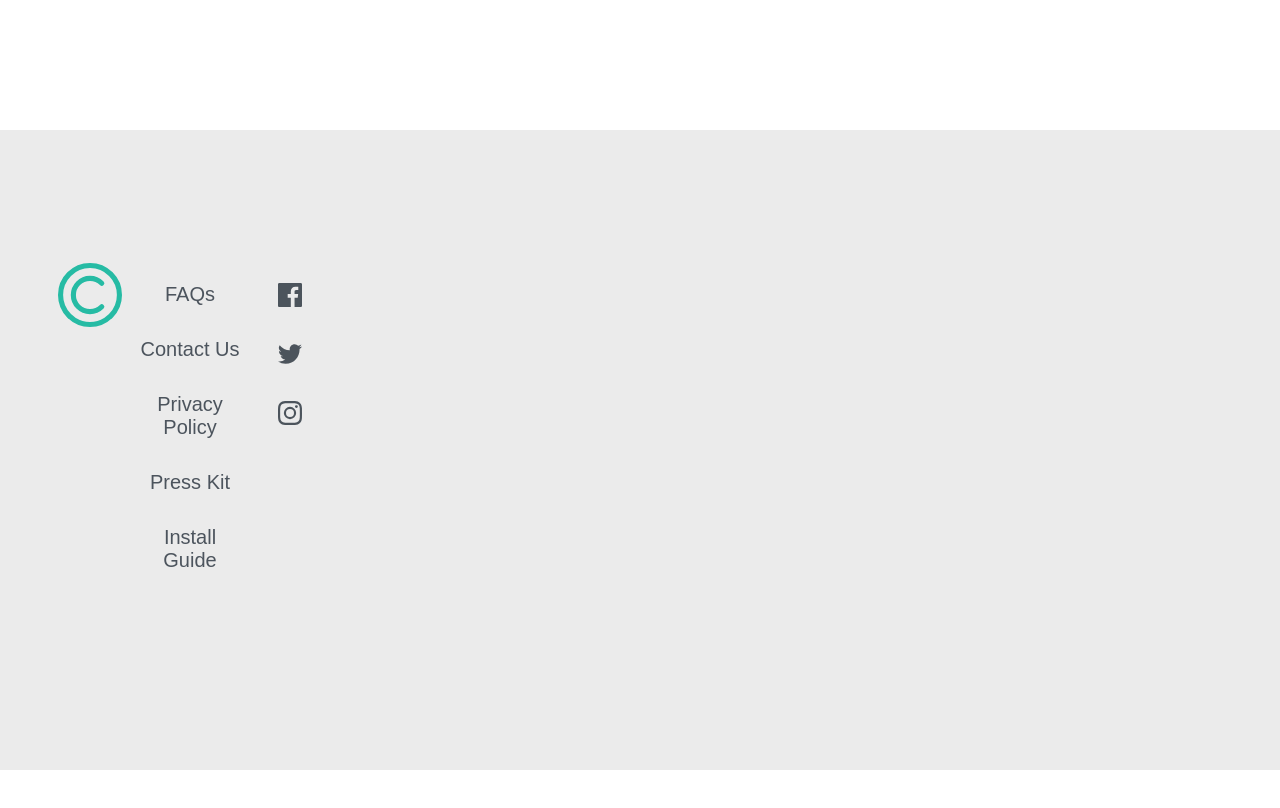
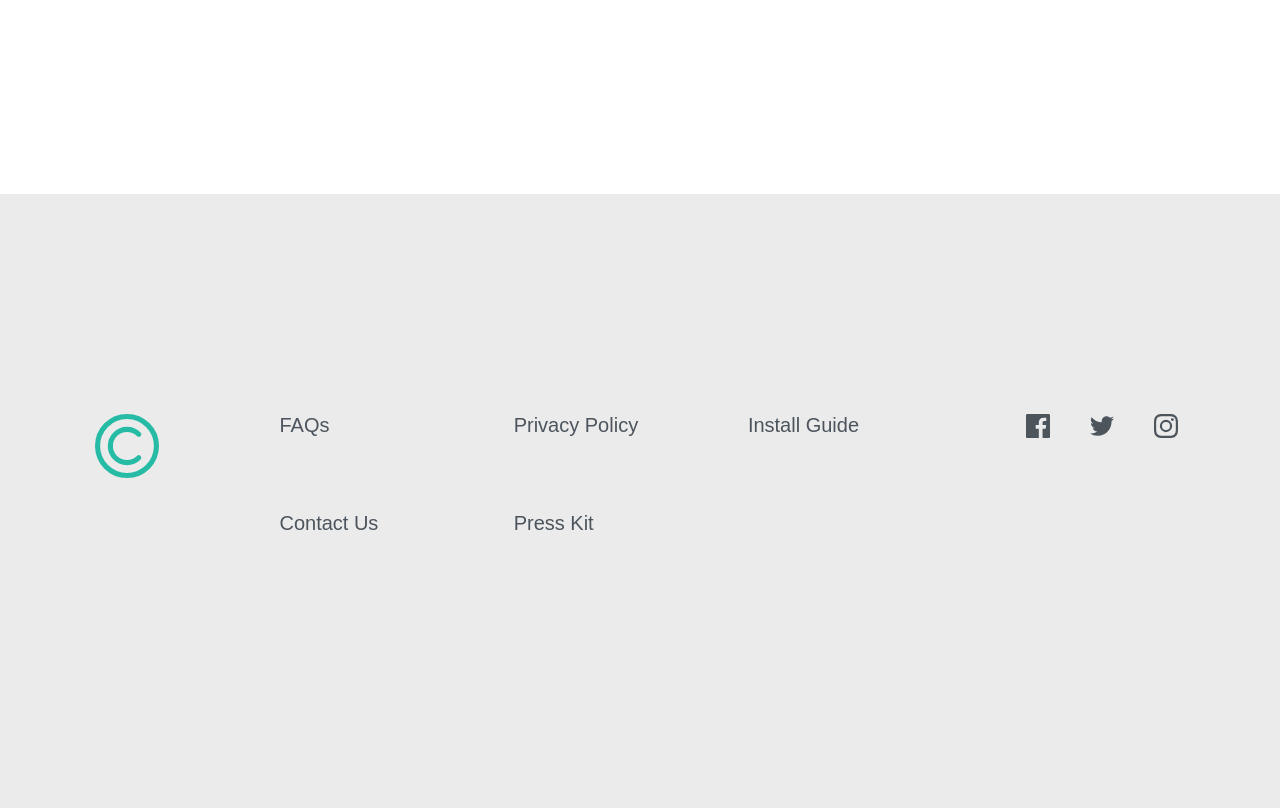
Before and after one commit to ezequielvelez/clipboard-landing-page, a website: page dev/index.html in a window 1280 px wide. Shown: the part 4000-4808 px from the top of the page. Before the commit the page ends 4770 px from the top, so only its background shows below. Drawn offline with Linux system fonts and the light colour scheme; a web font is replaced by a local one.

Commit message:
Se finalizó con el footer y se reparó el margen izquierdo del feature en tamaño lg

```diff
--- a/dev/index.html
+++ b/dev/index.html
@@ -122,8 +122,8 @@
         </p>
       </div>
     </div>
-    <!--Logos-->
-    <div class="o-container-grid o-container-grid--ac--start  o-container-grid--row--gap--xbg o-container-grid--column--gap--sm o-logos">
+    <!--Branding-->
+    <div class="o-container-grid o-container-grid--ac--start o-container-grid--jc--evenly--md  o-container-grid--row--gap--xbg o-container-grid--column--gap--sm o-logos">
       <div class="o-container-grid__col-12-col-1 o-container-grid__col-sm-12-col-1 o-container-grid__col-md-12-col-1 o-container-grid__col-lg-4-col-1 o-container-grid__col-xl-2-col-2">
         <img src="./assets/images/logo-google.png" alt="Google image" class="c-brandings">
       </div>
@@ -155,24 +155,24 @@
     </section>
   </main>
   <!--Footer-->
-  <footer class="o-container-grid o-footer">
-    <div class="o-container-grid__col-12 o-container-grid__col-sm-12-col-1 o-container-grid__col-md-1-col-1 o-footer__logo">
+  <footer class="o-container-grid o-container-grid--column--gap--sm o-container-grid--row--gap--md o-footer">
+    <div class="o-container-grid__col-12 o-container-grid__col-sm-12-col-1 o-container-grid__col-md-12-col-1 o-container-grid__col-lg-2-col-1 o-footer__logo">
       <img src="./assets/images/logo.svg" alt="logo" class="c-logo--sm">
     </div>
-    <nav class="c-nav">
-      <ul class="o-footer__list">
-        <li class="o-container-grid__col-12-col-1 o-container-grid__col-sm-12-col-2 o-container-grid__col-md-8-col-2 ">FAQs</li>
-        <li class="o-container-grid__col-12-col-1 o-container-grid__col-sm-12-col-2 o-container-grid__col-md-8-col-2 ">Contact Us</li>
-        <li class="o-container-grid__col-12-col-1 o-container-grid__col-sm-12-col-2 o-container-grid__col-md-8-col-2 ">Privacy Policy</li>
-        <li class="o-container-grid__col-12-col-1 o-container-grid__col-sm-12-col-2 o-container-grid__col-md-8-col-2 ">Press Kit</li>
-        <li class="o-container-grid__col-12-col-1 o-container-grid__col-sm-12-col-2 o-container-grid__col-md-8-col-2 ">Install Guide</li>
+    <nav class="o-container-grid__col-12-col-1 o-container-grid__col-sm-12-col-1 o-container-grid__col-md-9-col-1 o-container-grid__col-lg-7-col-3  c-nav">
+      <ul class="c-nav__links">
+        <li>FAQs</li>
+        <li>Contact Us</li>
+        <li>Privacy Policy</li>
+        <li>Press Kit</li>
+        <li class="mb-0">Install Guide</li>
       </ul>
     </nav>
-    <div class="o-container-grid__col-12-col-1 o-container-grid__col-sm-12-col-10 o-container-grid__col-md-2-col-10 c-social-media">
-      <ul>
-        <li><img src="./assets/icons/icon-facebook.svg" alt="Facebook icon" class="c-social-media-icon"></li>
-        <li><img src="./assets/icons/icon-twitter.svg" alt="Twitter icon" class="c-social-media-icon"></li>
-        <li><img src="./assets/icons/icon-instagram.svg" alt="Instagram icon" class="c-social-media-icon"></li>
+    <div class="o-container-grid__col-12-col-1 o-container-grid__col-sm-12-col-1 o-container-grid__col-md-3-col-10 c-social-media">
+      <ul class="c-social-media__list">
+        <li><img src="./assets/icons/icon-facebook.svg" alt="Facebook icon" class="c-social-media__list-item"></li>
+        <li><img src="./assets/icons/icon-twitter.svg" alt="Twitter icon" class="c-social-media__list-item"></li>
+        <li><img src="./assets/icons/icon-instagram.svg" alt="Instagram icon" class="c-social-media__list-item"></li>
       </ul>
     </div>
   </footer>
--- a/dev/scss/02-tools/_t-mediaqueries.scss
+++ b/dev/scss/02-tools/_t-mediaqueries.scss
@@ -35,14 +35,6 @@
 
 
 
-//Alineacion a la izquierda
-@mixin media-grid-ta-pd($size) {
-    @media  screen and (min-width: $size) {
-        text-align: left;
-    }
-}
-
-
 @mixin media-flex($size){
     @media screen and (min-width: $size) {
         flex-flow: row nowrap;
--- a/dev/scss/03-generics/_g-base.scss
+++ b/dev/scss/03-generics/_g-base.scss
@@ -43,3 +43,8 @@ a {
 p {
     padding: 0;
 }
+
+nav,
+ul {
+    margin: 0;
+}
--- a/dev/scss/05-objects/_o-computer.scss
+++ b/dev/scss/05-objects/_o-computer.scss
@@ -11,4 +11,5 @@
     &__paragraph--mb--bg {
         @include mb-bg;
     }
+
 }
--- a/dev/scss/05-objects/_o-footer.scss
+++ b/dev/scss/05-objects/_o-footer.scss
@@ -3,14 +3,12 @@
     box-sizing: content-box;
     background-color: rgb(235, 235, 235);
     @include min-height-page-80;
-    &__logo {
-        @include mb-md;
-    }
-    &__list {
-        @include mb-md;
-    }
 }
 
 .o-footer li {
     @include mb-sm;
 }
+
+.o-footer .mb-0 {
+    margin-bottom: 0;
+}
--- a/dev/scss/06-components/_c-nav.scss
+++ b/dev/scss/06-components/_c-nav.scss
@@ -1 +1,13 @@
 /**************************************NAV***************************************/
+.c-nav {
+    &__links {
+        display: flex;
+        flex-flow: column wrap;
+        justify-content: center;
+        align-items: center;
+        text-align: center;
+    }
+    &__links li {
+        width: 100%;
+    }
+}
--- a/dev/scss/06-components/_c-social-media.scss
+++ b/dev/scss/06-components/_c-social-media.scss
@@ -1,8 +1,10 @@
 /**************************************SOCIAL MEDIA***************************************/
-.o-footer__social-media ul {
-    display: flex;
-    flex-flow: row nowrap;
-    justify-content: center;
-    align-items: center;
-    gap: 2.5rem;
+.c-social-media {
+    &__list {
+        display: flex;
+        flex-flow: row nowrap;
+        justify-content: center;
+        align-items: center;
+        gap: 2.5rem;
+    }
 };
--- a/dev/scss/07-mediaqueries/_m-details.scss
+++ b/dev/scss/07-mediaqueries/_m-details.scss
@@ -5,10 +5,15 @@
     }
 }
 
+@media screen and (min-width: $o-lg) {
+    .o-computer__features {
+        text-align: left;
+        & p {
+            margin-left: 0;
+        }
+    }
+}
 
-.o-computer__features {
-    @include media-grid-ta-pd($o-lg);
-}
 
 @media screen and (min-width: $o-md) {
     .c-buttons {
@@ -19,6 +24,29 @@
 
 @media screen and (min-width: $o-md) {
     .o-workflow {
-        @include mb-bg;
+        margin-bottom: 10rem;
     }
 }
+
+@media screen and (min-width: $o-md) {
+    .c-nav {
+        &__links {
+            height: 200px;
+            justify-content: flex-start;
+            align-items: center;
+            gap: 1rem;
+            text-align: left;
+        }
+        &__links li {
+            width: 100%;
+            max-width: 150px;
+            flex-basis: 50px;
+        }
+    }
+}
+
+@media  screen and (min-width: $o-md) {
+    .o-container-grid--jc--evenly--md {
+        justify-content: space-evenly;
+    }
+}
```
Also changed, not shown: public/index.html (+1 -1 lines), dev/styles/main.css, public/styles/main.css.
